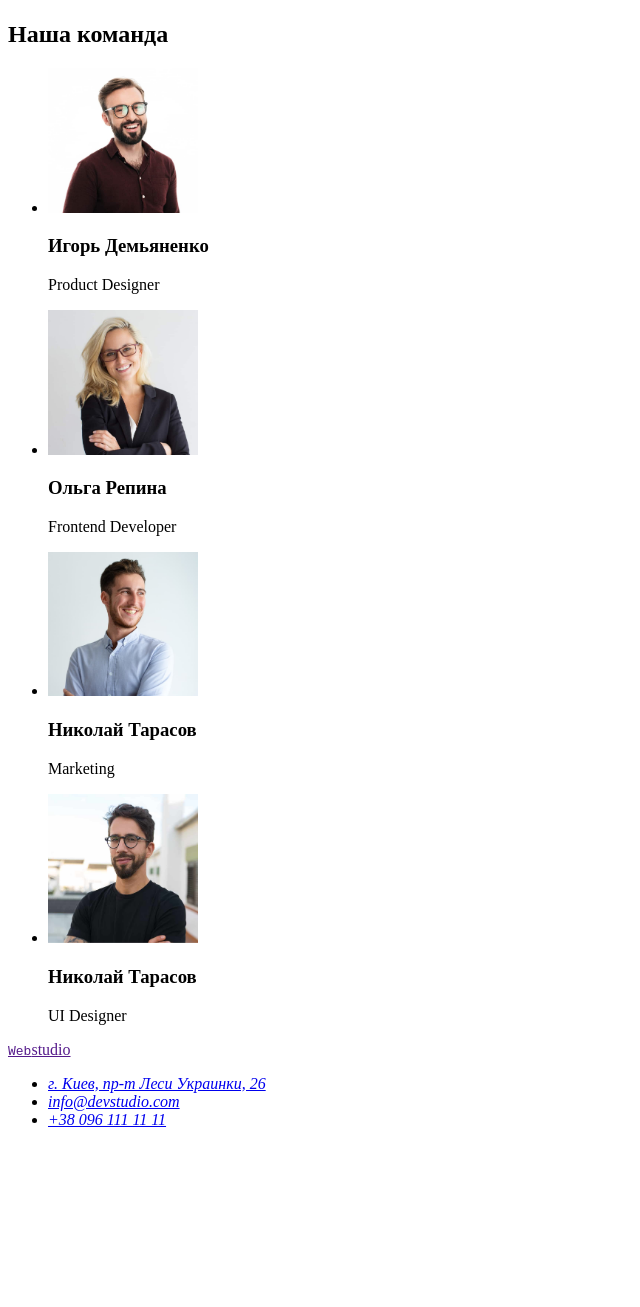
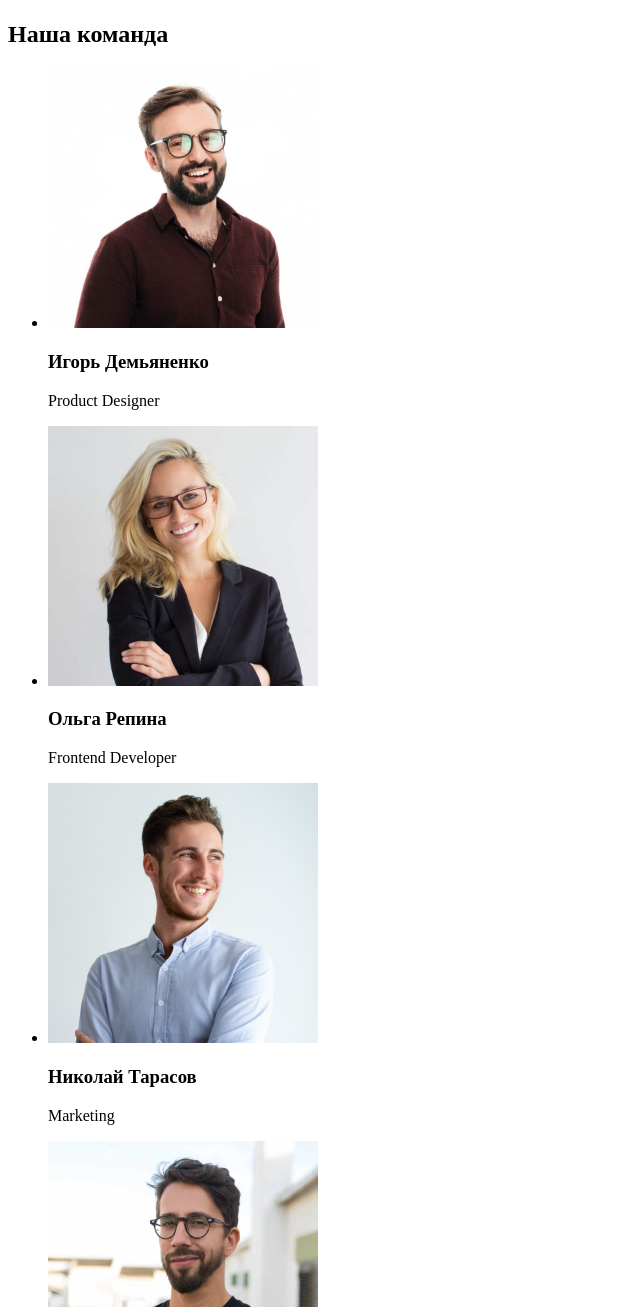
Before and after one commit to Irinka1010/goit-markup-hw-01, a plain HTML site: page index.html in a window 1280 px wide. Shown: the part 1493-2800 px from the top of the page, without its empty margins (0-640 px from the left). Before the commit the page ends 2638 px from the top, so only its background shows below. Drawn offline with Linux system fonts and the light colour scheme.

Commit message:
Изменен размер фото наша команда

```diff
--- a/index.html
+++ b/index.html
@@ -9,7 +9,7 @@
 <body>
     <!-- Шапка -->
   <header>
-      <a href=""><samp>Web</samp>studio</a>
+      <a href=""><span>Web</span>studio</a>
     <!-- Новігація сайта -->
     <nav>
         <ul>
@@ -75,22 +75,22 @@
         <h2>Наша команда</h2>
         <ul>
             <li>
-                <img src="./images/img4.jpg" alt="Игорь Демьяненко" width="150">
+                <img src="./images/img4.jpg" alt="Игорь Демьяненко" width="270">
                 <h3>Игорь Демьяненко</h3>
                 <p>Product Designer</p>
             </li>
             <li>
-                <img src="./images/img5.jpg" alt="Ольга Репина" width="150">
+                <img src="./images/img5.jpg" alt="Ольга Репина" width="270">
                 <h3>Ольга Репина</h3>
                 <p>Frontend Developer</p>
             </li>
             <li>
-                <img src="./images/img6.jpg" alt="Николай Тарасов" width="150">
+                <img src="./images/img6.jpg" alt="Николай Тарасов" width="270">
                 <h3>Николай Тарасов</h3>
                 <p>Marketing</p>
             </li>
             <li>
-                <img src="./images/img7.jpg" alt="Николай Тарасов" width="150">
+                <img src="./images/img7.jpg" alt="Николай Тарасов" width="270">
                 <h3>Николай Тарасов</h3>
                 <p>UI Designer</p>
             </li>
@@ -99,7 +99,7 @@
   </main>
   <!-- Подвал -->
   <footer>
-    <a href=""><samp>Web</samp>studio</a>
+    <a href=""><span>Web</span>studio</a>
     <address>
     <ul>
         <li><a href="https://www.google.com.ua/maps/place/%D0%B1%D1%83%D0%BB.+%D0%9B%D0%B5%D1%81%D0%B8+%D0%A3%D0%BA%D1%80%D0%B0%D0%B8%D0%BD%D0%BA%D0%B8,+26,+%D0%9A%D0%B8%D0%B5%D0%B2,+02000/@50.4265841,30.5361971,17z/data=!4m13!1m7!3m6!1s0x40d4cf0e033ecbe9:0x57a4dffefec77da0!2z0LHRg9C7LiDQm9C10YHQuCDQo9C60YDQsNC40L3QutC4LCAyNiwg0JrQuNC10LIsIDAyMDAw!3b1!8m2!3d50.4265807!4d30.5383858!3m4!1s0x40d4cf0e033ecbe9:0x57a4dffefec77da0!8m2!3d50.4265807!4d30.5383858">г. Киев, пр-т Леси Украинки, 26</a></li>
```
